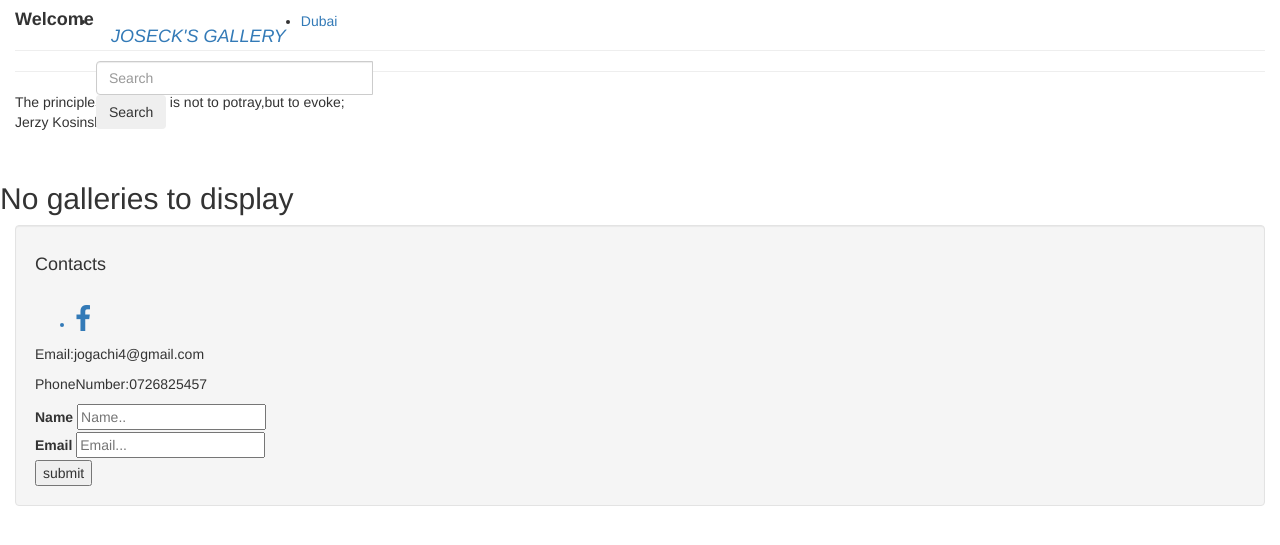
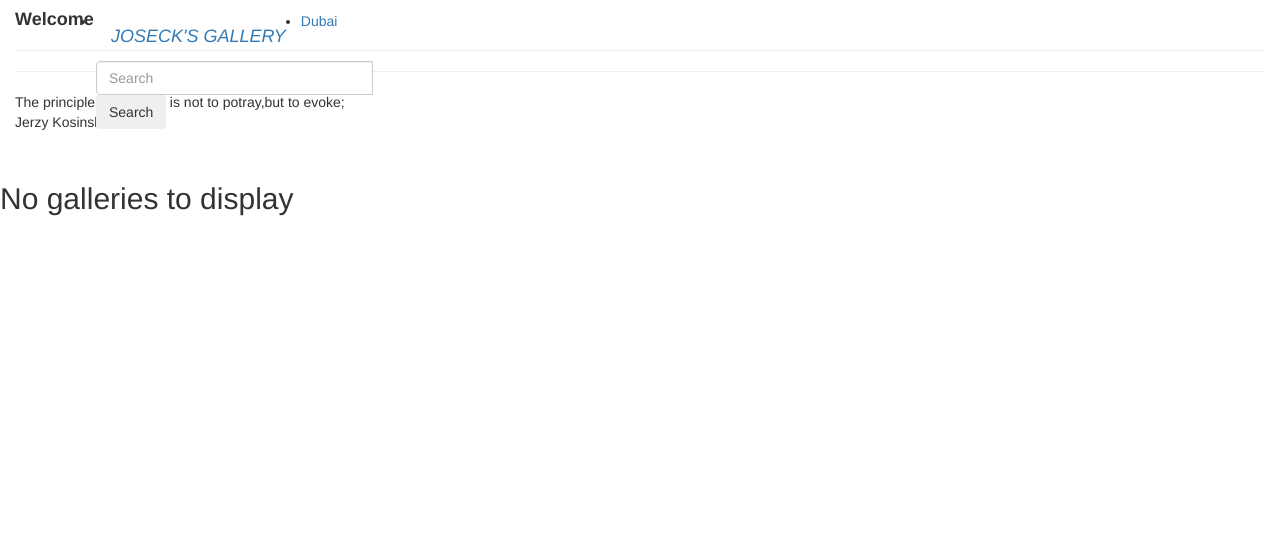
Before and after one commit to joseck12/josecksgallery, a Django app: template gallerys/templates/my-galleries/today-galleries.html in a window 1280 px wide. Shown: the top 545 px of the page. Run offline with Django 3.2, Linux system fonts and the light colour scheme; the template is opened without the code that fills it, so the values that code supplies are empty; some libraries are stand-ins or nearby versions.

Commit message:
add new changes to today-galleries.html

```diff
--- a/gallerys/templates/my-galleries/today-galleries.html
+++ b/gallerys/templates/my-galleries/today-galleries.html
@@ -77,30 +77,6 @@ Jerzy Kosinski</p>
               alert( "COPY THIS LINK AND SHARE!!: " + copyText.value );
             }
           </script>
-                  <div class="container-fluid">
-                        <div class="row" id="row5">
-                              <div class="well" id="container3">
-                                    <form >
-                                      <h4 id="text5">Contacts</h4>
-                                      <br>
-                                      <div class="folder">
-                                                <ul>
-                                                    <a href="https://www.facebook.com/Skywalker Reborn" ><li class="facebook"><i class="fa fa-facebook fa-2x" aria-hidden="true"></i></li></a>
-                                                </ul>
-                                                </div>
-                                      <p id="text5">Email:jogachi4@gmail.com</p>
-                                      <p id="text5">PhoneNumber:0726825457</p>
-                                      <label for="fname" id="text5">Name</label>
-                                      <input type="text" id="fname" name="firstname" placeholder="Name..">
-                                          <br>
-                                    <label for="lname"id="text5">Email</label>
-                                    <input type="text" id="lname" name="lastname" placeholder="Email...">
-                                      <br>
-                                      <button type="submit" value="Submit" class="button">submit</button>
-                                    </form>
-                                  </div>
-
-
                               </div>
                             </div>
 
```
